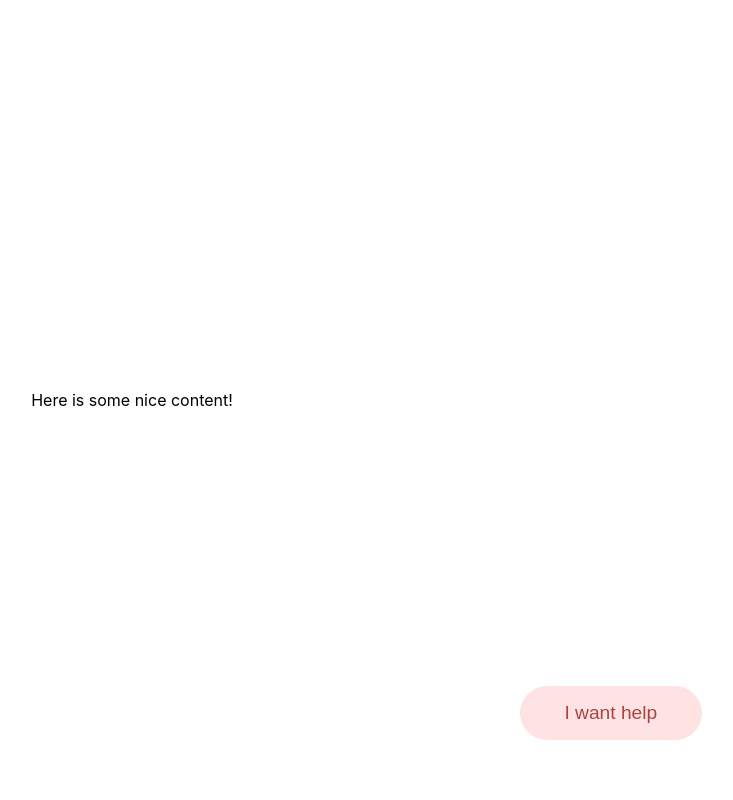
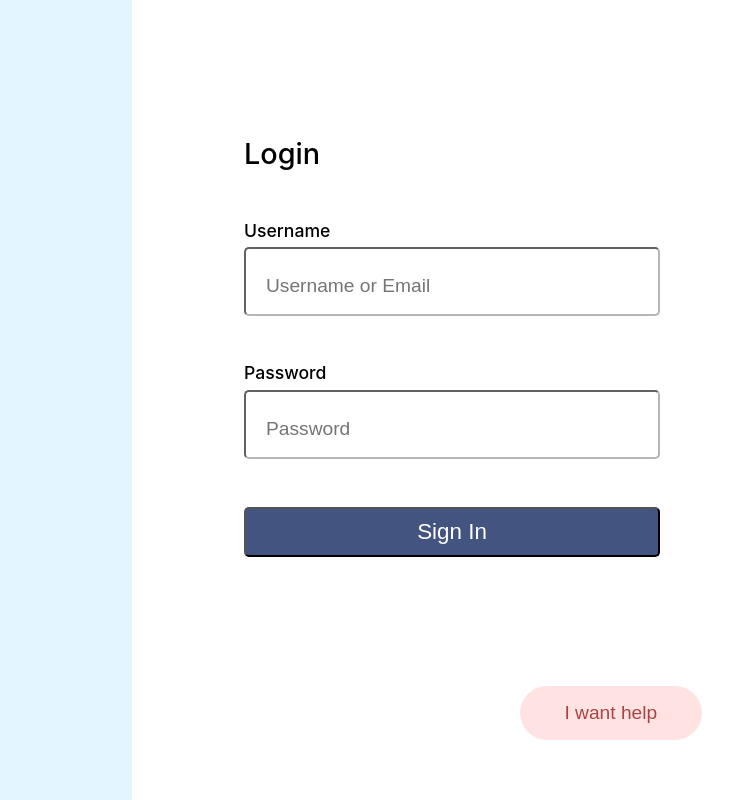
Before and after one commit to adam-goodrich/modal-practice, a React (Create React App) app: page / in a window 1280 px wide. Shown: the whole page, without its empty margins (508-1241 px from the left). Built offline with nearby package versions, Linux system fonts and the light colour scheme.

Commit message:
worked on login form styling

```diff
--- a/src/App.js
+++ b/src/App.js
@@ -1,9 +1,10 @@
 import HelpModal from "./HelpModal";
+import Login from "./Login";
 
 function App() {
   return (
     <div className="container">
-      <h1>Here is some nice content!</h1>
+      <Login />
       <HelpModal />
     </div>
   );
--- /dev/null
+++ b/src/Login.css
@@ -0,0 +1,71 @@
+.flex-container {
+  display: flex;
+  height: 100vh;
+  width: 100%;
+}
+
+.flex-child {
+  flex: 1;
+}
+
+.flex-child:first-child {
+  background-color: #e3f5ff;
+}
+
+.log-in-form {
+  text-align: start;
+  width: 65%;
+  height: 65vh;
+}
+
+.login-title {
+  font-size: 1.8rem;
+  margin-bottom: 53px;
+  font-weight: 500;
+}
+
+.username-label {
+  font-size: 1.1rem;
+  font-weight: 500;
+}
+
+.username-input {
+  margin-top: 8px;
+  margin-bottom: 48px;
+  padding: 26px 0px 17px 20px;
+  line-height: 0.9;
+  border-radius: 5px;
+  font-size: 1.2rem;
+  width: 100%;
+  box-sizing: border-box;
+  border-color: #b5b5b5;
+  color: #6d6d6d;
+}
+
+.password-label {
+  font-size: 1.1rem;
+  font-weight: 500;
+  margin-bottom: 20px;
+}
+
+.password-input {
+  margin-top: 8px;
+  margin-bottom: 48px;
+  padding: 26px 0px 17px 20px;
+  line-height: 0.9;
+  border-radius: 5px;
+  font-size: 1.2rem;
+  width: 100%;
+  box-sizing: border-box;
+  border-color: #b5b5b5;
+  color: #6d6d6d;
+}
+
+.login-btn {
+  font-size: 1.4rem;
+  width: 100%;
+  padding: 10px;
+  color: #fff;
+  background-color: #445480;
+  border-radius: 5px;
+}
--- /dev/null
+++ b/src/Login.jsx
@@ -0,0 +1,44 @@
+import "./Login.css";
+
+const Login = () => {
+  return (
+    <div className="flex-container">
+      <div className="flex-child"></div>
+      <div className="flex-child">
+        <div className="container">
+          <form className="log-in-form">
+            <h1 className="login-title">Login</h1>
+            <label for="username" className="username-label">
+              Username
+            </label>
+            <br></br>
+            <input
+              type="text"
+              placeholder="Username or Email"
+              name="username"
+              className="username-input"
+              required></input>
+            <br></br>
+            <label for="password" className="password-label">
+              <b>Password</b>
+            </label>
+            <br></br>
+            <input
+              type="password"
+              placeholder="Password"
+              name="password"
+              className="password-input"
+              required></input>
+            <br></br>
+
+            <button type="submit" className="login-btn">
+              Sign In
+            </button>
+          </form>
+        </div>
+      </div>
+    </div>
+  );
+};
+
+export default Login;
```
